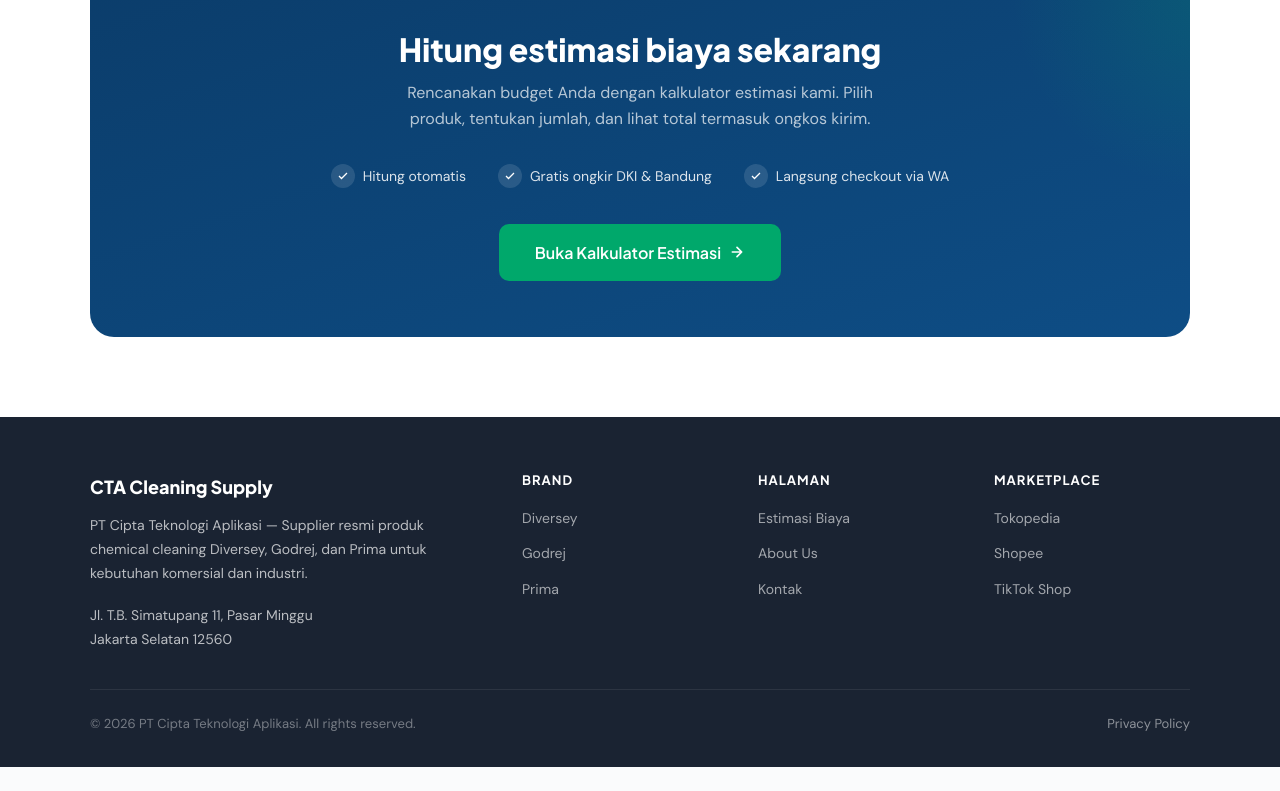
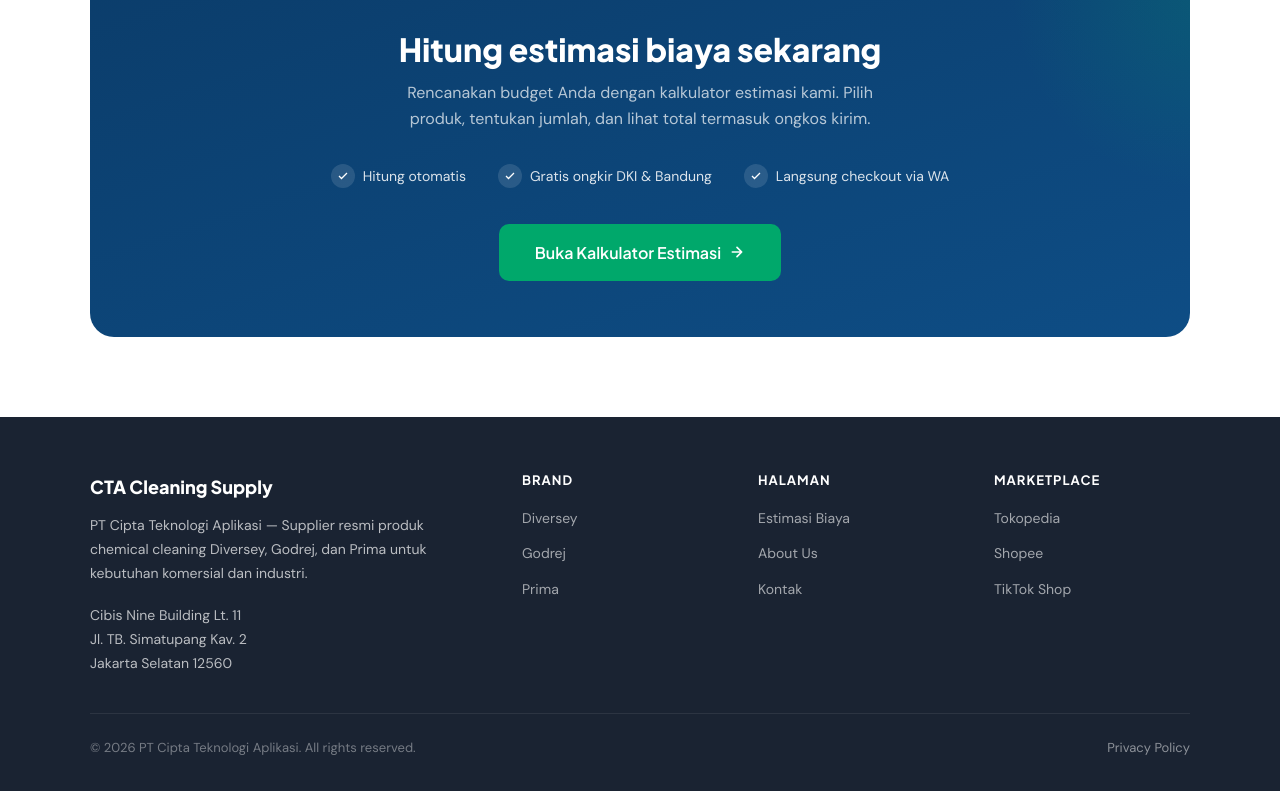
Before and after one commit to ramaatha/Website-CTA, a React (Vite) app: page / in a window 1280 px wide. Shown: the part 2245-3036 px from the top of the page. Before the commit the page ends 3012 px from the top, so only its background shows below. Built offline with nearby package versions, Linux system fonts and the light colour scheme.

Commit message:
fix: update company address to Cibis Nine Building

```diff
--- a/src/components/Footer.jsx
+++ b/src/components/Footer.jsx
@@ -55,7 +55,8 @@ export default function Footer() {
               industri.
             </p>
             <div className="text-sm text-white/70">
-              <div className="mb-1">Jl. T.B. Simatupang 11, Pasar Minggu</div>
+              <div className="mb-1">Cibis Nine Building Lt. 11</div>
+              <div className="mb-1">Jl. TB. Simatupang Kav. 2</div>
               <div>Jakarta Selatan 12560</div>
             </div>
           </div>
--- a/src/pages/AboutPage.jsx
+++ b/src/pages/AboutPage.jsx
@@ -39,7 +39,7 @@ const companyInfo = [
   { label: "Bidang", value: "General Supplier & Contractor" },
   {
     label: "Alamat",
-    value: "Jl. T.B. Simatupang 11, Pasar Minggu, Jakarta Selatan 12560",
+    value: "Cibis Nine Building Lt. 11, Jl. TB. Simatupang Kav. 2, Jakarta Selatan 12560",
   },
   {
     label: "Telepon",
@@ -230,12 +230,12 @@ export default function AboutPage() {
               Kantor PT Cipta Teknologi Aplikasi
             </h2>
             <p className="text-[14px] text-text-secondary mt-1">
-              Jl. T.B. Simatupang 11, Pasar Minggu, Jakarta Selatan 12560
+              Cibis Nine Building Lt. 11, Jl. TB. Simatupang Kav. 2, Jakarta Selatan 12560
             </p>
           </div>
           <div className="rounded-[16px] overflow-hidden border border-border shadow-sm h-[380px] max-md:h-[280px]">
             <iframe
-              src="https://maps.google.com/maps?q=Jl.+T.B.+Simatupang+11+Pasar+Minggu+Jakarta+Selatan+12560&output=embed&z=16&hl=id"
+              src="https://maps.google.com/maps?q=Cibis+Nine+Building+Jl+TB+Simatupang+Kav+2+Jakarta+Selatan+12560&output=embed&z=16&hl=id"
               width="100%"
               height="100%"
               style={{ border: 0 }}
--- a/src/pages/ContactPage.jsx
+++ b/src/pages/ContactPage.jsx
@@ -62,7 +62,7 @@ const contactCards = [
       </>
     ),
     title: "Alamat Kantor",
-    desc: "Jl. T.B. Simatupang 11, Pasar Minggu, Jakarta Selatan, DKI Jakarta 12560, Indonesia",
+    desc: "Cibis Nine Building Lt. 11, Jl. TB. Simatupang Kav. 2, Jakarta Selatan, DKI Jakarta 12560",
     link: null,
   },
 ];
```
